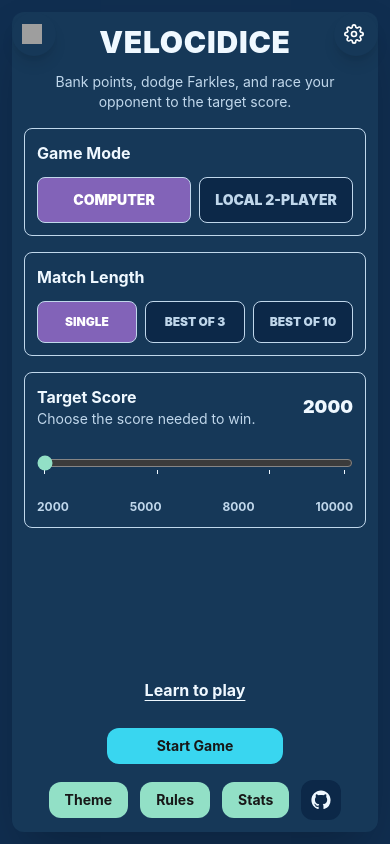
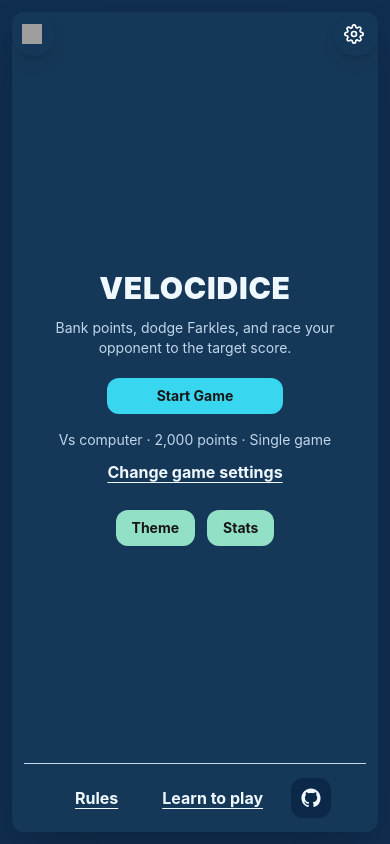
Before and after one commit to maddisanotoole/Velocidice, a React (Vite) app: page / in a window 390 px wide. Built offline with nearby package versions, Linux system fonts and the light colour scheme; grey boxes are pictures that could not be loaded.

Commit message:
Simplify start menu and improve responsive game layout

```diff
--- a/src/components/ScoreItem.tsx
+++ b/src/components/ScoreItem.tsx
@@ -6,6 +6,7 @@ type ScoreItemProps = {
   delta?: number;
   textSize?: TextSizeType;
   active?: boolean;
+  compact?: boolean;
 };
 
 const textSizeClasses = {
@@ -25,12 +26,13 @@ export function ScoreItem({
   delta = 0,
   textSize = TextSize.NORMAL,
   active = false,
+  compact = false,
 }: ScoreItemProps) {
   const sizeClasses = textSizeClasses[textSize];
 
   return (
     <div
-      className={`grid grid-rows-[1.25rem_auto_1.25rem] place-items-center rounded-lg px-2 py-1 transition-colors sm:px-3 sm:py-2 ${
+      className={`grid ${compact ? "grid-rows-2 px-2 py-0.5" : "grid-rows-[1.25rem_auto_1.25rem] px-2 py-1 sm:px-3 sm:py-2"} place-items-center rounded-lg transition-colors ${
         active ? "bg-[var(--highlight)]" : ""
       }`}
     >
@@ -43,14 +45,14 @@ export function ScoreItem({
       </span>
 
       <span
-        className={`${sizeClasses.value} font-black capitalize ${
+        className={`${compact ? "text-base leading-tight" : sizeClasses.value} font-black capitalize ${
           active ? "text-[var(--highlight-ink)]" : "text-[var(--ink)]"
         }`}
       >
         {value}
       </span>
 
-      <span
+      {!compact && <span
         className={`flex min-h-5 items-center text-sm font-black ${
           delta > 0
             ? active
@@ -60,7 +62,7 @@ export function ScoreItem({
         }`}
       >
         +{delta}
-      </span>
+      </span>}
     </div>
   );
 }
--- a/src/components/TurnStatus.tsx
+++ b/src/components/TurnStatus.tsx
@@ -11,7 +11,7 @@ export function TurnStatus({ message, guidance, variant = "default" }: {
       id="turn-action-guidance"
       role="status"
       aria-atomic="true"
-      className="mt-3 min-h-20 w-full rounded-xl border border-[var(--line)] bg-[var(--surface)] px-4 py-3 text-center text-sm text-[var(--ink)]"
+      className="vd-turn-status w-full rounded-xl border border-[var(--line)] bg-[var(--surface)] px-4 text-center text-sm text-[var(--ink)]"
     >
       {message && <span className={cx("mb-1 block font-bold", theme.feedback[variant])}>{message}</span>}
       <span>{guidance}</span>
--- a/src/components/boards/PlayerBoard.tsx
+++ b/src/components/boards/PlayerBoard.tsx
@@ -5,7 +5,6 @@ import {
   type PlayerScores,
 } from "../../types";
 import { Board } from "./Board";
-import { Row } from "../Row";
 import { ScoreItem } from "../ScoreItem";
 
 type PlayerBoardProps = {
@@ -22,25 +21,28 @@ export function PlayerBoard({
 }: PlayerBoardProps) {
   return (
     <Board size={BoardSize.SMALL}>
-      <Row>
+      <div className="grid grid-cols-3 gap-1 sm:gap-2">
         <ScoreItem
+          compact
           label="Target"
           value={targetScore}
           textSize={TextSize.SMALL}
         />
         <ScoreItem
+          compact
           label={playerLabels.player}
           value={playerScores.player}
           textSize={TextSize.SMALL}
           active={currentPlayer === "player"}
         />
         <ScoreItem
+          compact
           label={playerLabels.player2}
           value={playerScores.player2}
           textSize={TextSize.SMALL}
           active={currentPlayer === "player2"}
         />
-      </Row>
+      </div>
     </Board>
   );
 }
--- /dev/null
+++ b/src/components/modals/GameConfigModal.tsx
@@ -0,0 +1,104 @@
+import { useEffect, useRef } from "react";
+import Button from "../buttons/GameButton";
+import { MatchLengthSlider } from "../sliders/MatchLengthSlider";
+import { TargetScoreSlider } from "../sliders/TargetScoreSlider";
+import { playSound } from "../../game/sound";
+import { cx, theme } from "../../theme/classes";
+import type { GameMode, MatchLength } from "../../types";
+
+type GameConfigModalProps = {
+  gameMode: GameMode;
+  matchLength: MatchLength;
+  targetScore: number;
+  onGameModeChange: (mode: GameMode) => void;
+  onMatchLengthChange: (length: MatchLength) => void;
+  onTargetScoreChange: (score: number) => void;
+  onClose: () => void;
+};
+
+export function GameConfigModal({ gameMode, matchLength, targetScore, onGameModeChange, onMatchLengthChange, onTargetScoreChange, onClose }: GameConfigModalProps) {
+  const dialog = useRef<HTMLDialogElement>(null);
+  useEffect(() => {
+    const element = dialog.current;
+    element?.showModal();
+    return () => element?.close();
+  }, []);
+
+  function changeGameMode(mode: GameMode) {
+    if (mode !== gameMode) playSound("select");
+    onGameModeChange(mode);
+  }
+
+  return (
+    <dialog ref={dialog} aria-labelledby="game-config-title" aria-describedby="game-config-description"
+      className={cx(theme.modal.panel, "m-auto max-w-md backdrop:bg-black/70")}
+      onCancel={event => { event.preventDefault(); onClose(); }}
+      onClick={event => {
+        if (event.target !== event.currentTarget) return;
+        const bounds = event.currentTarget.getBoundingClientRect();
+        if (event.clientX < bounds.left || event.clientX > bounds.right || event.clientY < bounds.top || event.clientY > bounds.bottom) onClose();
+      }}
+    >
+      <div className={theme.modal.header}>
+        <div><h2 id="game-config-title" className="text-2xl font-black">Game config</h2>
+          <p id="game-config-description" className={cx("mt-1 text-sm", theme.text.muted)}>Set up your next game. Changes apply immediately.</p></div>
+        <Button onClick={onClose}>Done</Button>
+      </div>
+        <section className={theme.panel.section}>
+          <h2 className="font-bold">Game Mode</h2>
+          <div className="mt-3 grid grid-cols-2 gap-2">
+            <button
+              type="button"
+              aria-pressed={gameMode === "computer"}
+              onClick={() => changeGameMode("computer")}
+              className={cx(
+                theme.option.base,
+                "px-3 py-3 text-sm",
+                gameMode === "computer"
+                  ? theme.option.selected
+                  : theme.option.unselected,
+              )}
+            >
+              Computer
+            </button>
+            <button
+              type="button"
+              aria-pressed={gameMode === "local"}
+              onClick={() => changeGameMode("local")}
+              className={cx(
+                theme.option.base,
+                "px-3 py-3 text-sm",
+                gameMode === "local"
+                  ? theme.option.selected
+                  : theme.option.unselected,
+              )}
+            >
+              Local 2-Player
+            </button>
+          </div>
+        </section>
+        <MatchLengthSlider
+          matchLength={matchLength}
+          onMatchLengthChange={onMatchLengthChange}
+        />
+
+        <section className={theme.panel.section}>
+          <div className="mb-3 flex items-center justify-between gap-3">
+            <div>
+              <h2 className="font-bold">Target Score</h2>
+              <p className={cx("text-sm", theme.text.muted)}>
+                Choose the score needed to win.
+              </p>
+            </div>
+            <span className={cx("text-lg font-black", theme.text.heading)}>
+              {targetScore}
+            </span>
+          </div>
+          <TargetScoreSlider
+            onTargetScoreChange={onTargetScoreChange}
+            targetScore={targetScore}
+          />
+        </section>
+    </dialog>
+  );
+}
--- a/src/components/modals/ThemePicker.tsx
+++ b/src/components/modals/ThemePicker.tsx
@@ -43,18 +43,12 @@ export function ThemePicker({ themeId, onApply, onClose }: {
         <div><h2 id="theme-picker-title" className="text-2xl font-black">Choose your theme</h2><p className={cx("mt-1 text-sm", theme.text.muted)}>A new look for your dice and table.</p></div>
         <button type="button" className="theme-picker-back theme-choice-focus" onClick={onClose}>Back</button>
       </div>
-      <div className="theme-live-preview" data-theme={selected} style={getThemeStyle(selected)} aria-label="Theme preview">
-        <p className="theme-preview-title">{THEMES.find((item) => item.id === selected)?.name}</p>
-        <PreviewDice />
-        <div className="theme-preview-labels" aria-hidden="true"><span>Available</span><span>Selected</span><span>Held</span></div>
-        <div className="theme-preview-actions" aria-hidden="true"><span>Reroll</span><span>Bank points</span></div>
-      </div>
       <div className="theme-options" aria-label="Themes">
         {THEMES.map((item) => <button type="button" key={item.id} className="theme-option theme-choice-focus" aria-pressed={selected === item.id} onClick={() => setSelected(item.id)}>
           <span data-theme={item.id} style={getThemeStyle(item.id)} className="theme-swatch"><PreviewDice /></span>
           <span className="theme-option-caption">
             <span className="theme-option-name">{item.name}</span>
-            <span className="theme-option-state">{selected === item.id ? "✓ Selected" : "Preview"}</span>
+            <span className="theme-option-state">{selected === item.id ? "✓ Selected" : ""}</span>
           </span>
         </button>)}
       </div>
--- a/src/components/screens/GameScreen.tsx
+++ b/src/components/screens/GameScreen.tsx
@@ -38,10 +38,11 @@ export function GameScreen({
   onRulesClose,
 }: GameScreenProps) {
   return (
-    <main className="flex min-h-[calc(100dvh-1.5rem)] w-full max-w-md flex-col items-center sm:min-h-[calc(100dvh-4rem)] sm:max-w-lg">
-      <div className="h-12 w-full shrink-0 sm:h-14" />
+    <main className="vd-game-screen flex h-full min-h-0 w-full max-w-md flex-col items-center sm:max-w-lg">
+      <div className="vd-game-topbar w-full shrink-0" aria-hidden="true" />
 
-      <section className="flex w-full flex-1 flex-col items-center justify-center gap-3 sm:gap-5">
+      <section className="vd-game-middle flex min-h-0 w-full flex-1 overflow-y-auto">
+        <div className="vd-game-content">
         {game.matchLength > 1 && (
           <MatchBoard
             matchLength={game.matchLength}
@@ -79,7 +80,7 @@ export function GameScreen({
           rerollCount={game.hasStartedGame ? game.rerollCount : -1}
           />
         </DiceArea>
-        <div className="w-full pt-4 sm:pt-6" role="group" aria-label="Turn actions" aria-describedby="turn-action-guidance">
+        <div className="vd-game-actions w-full" role="group" aria-label="Turn actions" aria-describedby="turn-action-guidance">
           <Row>
           <Button
             onClick={game.holdDice}
@@ -105,9 +106,10 @@ export function GameScreen({
             variant={gameView.feedbackMessageVariant}
           />
         </div>
+        </div>
       </section>
 
-      <nav className="w-full shrink-0 pb-[env(safe-area-inset-bottom)] pt-3 sm:pt-5">
+      <nav className="vd-game-footer w-full shrink-0">
         <div className="flex items-center justify-between gap-3">
           <RulesButton onClick={onOpenRules} size="small" />
           <div className="flex flex-wrap justify-end gap-3 sm:gap-4">
--- a/src/components/screens/StartMenu.tsx
+++ b/src/components/screens/StartMenu.tsx
@@ -1,8 +1,7 @@
+import { useRef, useState } from "react";
+import { GameConfigModal } from "../modals/GameConfigModal";
 import Button from "../buttons/GameButton";
 import { GITHUB_REPOSITORY_URL } from "../../appConstants";
-import { MatchLengthSlider } from "../sliders/MatchLengthSlider";
-import { RulesButton } from "../buttons/RulesButton";
-import { TargetScoreSlider } from "../sliders/TargetScoreSlider";
 import { playSound } from "../../game/sound";
 import { cx, theme } from "../../theme/classes";
 import type { GameMode, MatchLength } from "../../types";
@@ -36,12 +35,11 @@ export function StartMenu({
   onTargetScoreChange,
   targetScore,
 }: StartMenuProps) {
-  function changeGameMode(nextGameMode: GameMode) {
-    if (nextGameMode !== gameMode) {
-      playSound("select");
-    }
-
-    onGameModeChange(nextGameMode);
+  const [isConfigOpen, setIsConfigOpen] = useState(false);
+  const configButton = useRef<HTMLButtonElement>(null);
+  function closeConfig() {
+    setIsConfigOpen(false);
+    requestAnimationFrame(() => configButton.current?.focus());
   }
 
   function startGame() {
@@ -52,6 +50,8 @@ export function StartMenu({
   return (
     <div className={theme.menu.overlay}>
       <section className={theme.menu.panel}>
+        <div className="vd-menu-content">
+          <div className="vd-menu-stack">
         <div className="text-center">
           <h1 className="text-3xl font-black uppercase tracking-wide sm:text-4xl">
             VelociDice
@@ -62,66 +62,8 @@ export function StartMenu({
             score.
           </p>
         </div>
-        <section className={theme.panel.section}>
-          <h2 className="font-bold">Game Mode</h2>
-          <div className="mt-3 grid grid-cols-2 gap-2">
-            <button
-              type="button"
-              aria-pressed={gameMode === "computer"}
-              onClick={() => changeGameMode("computer")}
-              className={cx(
-                theme.option.base,
-                "px-3 py-3 text-sm",
-                gameMode === "computer"
-                  ? theme.option.selected
-                  : theme.option.unselected,
-              )}
-            >
-              Computer
-            </button>
-            <button
-              type="button"
-              aria-pressed={gameMode === "local"}
-              onClick={() => changeGameMode("local")}
-              className={cx(
-                theme.option.base,
-                "px-3 py-3 text-sm",
-                gameMode === "local"
-                  ? theme.option.selected
-                  : theme.option.unselected,
-              )}
-            >
-              Local 2-Player
-            </button>
-          </div>
-        </section>
-        <MatchLengthSlider
-          matchLength={matchLength}
-          onMatchLengthChange={onMatchLengthChange}
-        />
-
-        <section className={theme.panel.section}>
-          <div className="mb-3 flex items-center justify-between gap-3">
-            <div>
-              <h2 className="font-bold">Target Score</h2>
-              <p className={cx("text-sm", theme.text.muted)}>
-                Choose the score needed to win.
-              </p>
-            </div>
-            <span className={cx("text-lg font-black", theme.text.heading)}>
-              {targetScore}
-            </span>
-          </div>
-          <TargetScoreSlider
-            onTargetScoreChange={onTargetScoreChange}
-            targetScore={targetScore}
-          />
-        </section>
         <div className={theme.menu.footer}>
           {themeSaveFailed && <p role="status" className="mb-3 text-center text-sm">Theme changed for this visit. Your browser could not save the preference.</p>}
-          <div className="mb-4 text-center">
-            <button id="menu-tutorial-button" type="button" className="min-h-11 rounded-lg px-4 py-2 font-bold underline underline-offset-4" onClick={onOpenTutorial}>Learn to play</button>
-          </div>
           <div className="flex justify-center">
             <Button
               onClick={startGame}
@@ -132,12 +74,25 @@ export function StartMenu({
               Start Game
             </Button>
           </div>
+          <div className="mt-4 text-center">
+            <p id="menu-config-summary" className={cx("text-sm", theme.text.muted)}>
+              {gameMode === "computer" ? "Vs computer" : "Local 2-player"} &middot; {targetScore.toLocaleString()} points &middot; {matchLength === 1 ? "Single game" : `Best of ${matchLength}`}
+            </p>
+            <button ref={configButton} type="button" aria-haspopup="dialog" aria-describedby="menu-config-summary" onClick={() => setIsConfigOpen(true)} className="min-h-11 rounded-lg px-4 py-2 font-bold underline underline-offset-4">Change game settings</button>
+          </div>
           <div className="mt-4 flex flex-wrap items-center justify-center gap-3 sm:mt-5 sm:gap-4">
             <button id="menu-theme-button" type="button" onClick={onOpenTheme} className={cx(theme.button.base, theme.button.size.normal, "bg-[var(--theme_button)] text-[var(--theme_button-ink)] theme-choice-focus")}>Theme</button>
-            <RulesButton onClick={onOpenRules} />
             <Button onClick={onOpenStatistics} color="purple">
               Stats
             </Button>
+          </div>
+
+        </div>
+          </div>
+        </div>
+          <nav aria-label="Game help" className="vd-menu-help flex shrink-0 flex-wrap items-center justify-center gap-3 border-t border-[var(--line)] pt-3">
+            <button type="button" className="min-h-11 rounded-lg px-4 py-2 font-bold underline underline-offset-4" onClick={onOpenRules}>Rules</button>
+            <button id="menu-tutorial-button" type="button" className="min-h-11 rounded-lg px-4 py-2 font-bold underline underline-offset-4" onClick={onOpenTutorial}>Learn to play</button>
             <a
               aria-label="Open GitHub repository"
               className={cx(
@@ -159,9 +114,9 @@ export function StartMenu({
                 <path d="M12 .5C5.65.5.5 5.65.5 12c0 5.08 3.29 9.39 7.86 10.91.58.11.79-.25.79-.56v-2.17c-3.2.7-3.87-1.36-3.87-1.36-.52-1.33-1.28-1.68-1.28-1.68-1.05-.72.08-.7.08-.7 1.16.08 1.77 1.19 1.77 1.19 1.03 1.76 2.7 1.25 3.36.96.1-.75.4-1.25.73-1.54-2.55-.29-5.23-1.28-5.23-5.68 0-1.26.45-2.28 1.19-3.09-.12-.29-.52-1.46.11-3.04 0 0 .97-.31 3.17 1.18.92-.26 1.9-.38 2.88-.39.98 0 1.96.13 2.88.39 2.2-1.49 3.17-1.18 3.17-1.18.63 1.58.23 2.75.11 3.04.74.81 1.19 1.83 1.19 3.09 0 4.41-2.69 5.39-5.25 5.67.41.36.78 1.06.78 2.14v3.17c0 .31.21.67.8.56A11.51 11.51 0 0 0 23.5 12C23.5 5.65 18.35.5 12 .5Z" />
               </svg>
             </a>
-          </div>
-        </div>
+          </nav>
       </section>
+      {isConfigOpen && <GameConfigModal gameMode={gameMode} matchLength={matchLength} targetScore={targetScore} onGameModeChange={onGameModeChange} onMatchLengthChange={onMatchLengthChange} onTargetScoreChange={onTargetScoreChange} onClose={closeConfig} />}
     </div>
   );
 }
--- a/src/components/screens/TutorialGame.tsx
+++ b/src/components/screens/TutorialGame.tsx
@@ -19,7 +19,7 @@ export function TutorialGame({ onExit, onStartGame }: { onExit: () => void; onSt
   useEffect(() => { heading.current?.focus(); }, [state.step]);
 
   return (
-    <main className="flex w-full max-w-lg flex-col items-center gap-5 py-3 sm:py-6">
+    <main className="flex min-h-0 w-full max-w-lg flex-1 flex-col items-center gap-5 overflow-y-auto py-3 sm:py-6">
       <header className="flex w-full flex-wrap items-center justify-between gap-3">
         <span className="text-sm font-bold text-[var(--muted)]">Tutorial · Step {lesson.number} of 6</span>
         <div className="flex gap-2">
--- a/src/index.css
+++ b/src/index.css
@@ -46,15 +46,6 @@ button { touch-action: manipulation; }
 .theme-icon-button, .theme-option, .theme-picker-back { transition: filter 160ms ease, border-color 160ms ease; }
 .theme-option { color: var(--ink); }
 .theme-swatch { min-height: 72px; }
-.theme-live-preview { margin-bottom: 20px; padding: 20px 16px; border: 1px solid var(--disabled_text); border-radius: 14px; background: var(--table_surface); color: var(--menu_text); }
-.theme-preview-title { margin-bottom: 16px; text-align: center; font-weight: 800; }
-.theme-live-preview .theme-preview-dice { gap: 24px; }
-.theme-live-preview .theme-preview-die { width: 44px; height: 44px; padding: 7px; gap: 3px; }
-.theme-preview-labels { display: flex; justify-content: center; gap: 12px; margin-top: 10px; font-size: 11px; }
-.theme-preview-labels span { width: 56px; text-align: center; }
-.theme-preview-actions { display: flex; justify-content: center; gap: 10px; margin-top: 18px; }
-.theme-preview-actions span { border-radius: 8px; padding: 8px 16px; background: var(--reroll_button); color: var(--reroll_button-ink); font-size: 12px; font-weight: 800; }
-.theme-preview-actions span + span { background: var(--bank_button); color: var(--bank_button-ink); }
 @media (prefers-reduced-motion: reduce) {
   *, *::before, *::after { animation-duration: .01ms !important; animation-iteration-count: 1 !important; transition-duration: .01ms !important; scroll-behavior: auto !important; }
 }
@@ -85,3 +76,20 @@ button { touch-action: manipulation; }
   .vd-dice-area[data-farkled] .vd-die { transform: none !important; }
   .vd-farkle-card { animation: vd-farkle-fade 180ms ease-out both !important; }
 }
+
+/* Keep navigation outside the scrollable centre of each screen. */
+.vd-menu-panel { padding-top: 52px; padding-bottom: max(12px, env(safe-area-inset-bottom)); }
+.vd-menu-content { display: flex; flex: 1; min-height: 0; overflow-y: auto; padding: 4px; }
+.vd-menu-stack { width: 100%; margin-block: auto; flex-shrink: 0; padding-block: 16px; }
+.vd-menu-help { margin-top: 12px; }
+.vd-game-topbar { height: 48px; }
+.vd-game-middle { overscroll-behavior-y: contain; scrollbar-gutter: stable both-edges; }
+.vd-game-content { display: flex; flex-shrink: 0; flex-direction: column; align-items: center; width: 100%; margin-block: auto; gap: clamp(6px, calc((100dvh - 530px) / 16), 20px); padding-block: 4px; }
+.vd-game-actions { padding-top: clamp(0px, calc((100dvh - 620px) / 8), 16px); }
+.vd-turn-status { margin-top: 8px; min-height: 52px; padding-block: 8px; }
+.vd-game-footer { padding-top: 8px; padding-bottom: env(safe-area-inset-bottom); }
+/* Tighten decoration before asking short viewports to scroll. */
+@media (max-height: 740px) {
+  .vd-game-content .vd-dice-area { padding-block: 4px; }
+  .vd-game-content .vd-turn-status { min-height: 44px; padding-block: 6px; }
+}
--- a/src/theme/classes.ts
+++ b/src/theme/classes.ts
@@ -5,7 +5,7 @@ export function cx(...classes: Array<string | false | null | undefined>) {
 export const theme = {
   app: {
     shell:
-      "vd-shell flex min-h-dvh flex-col items-center justify-start gap-3 bg-[var(--surface-deep)] px-3 py-3 text-[var(--ink)] sm:justify-center sm:gap-8 sm:px-4 sm:py-8",
+      "vd-shell flex h-dvh flex-col items-center gap-3 overflow-hidden bg-[var(--surface-deep)] px-3 py-3 text-[var(--ink)] sm:px-4 sm:py-4",
   },
   button: {
     base: "select-none rounded-xl font-bold transition-colors duration-200 [-webkit-touch-callout:none]",
@@ -44,10 +44,10 @@ export const theme = {
   },
   menu: {
     overlay:
-      "vd-menu fixed inset-0 z-50 flex items-start justify-center overflow-y-auto bg-[var(--surface-deep)] px-3 py-3 text-[var(--ink)] sm:items-center sm:px-4 sm:py-4",
+      "vd-menu fixed inset-0 z-50 flex justify-center overflow-hidden bg-[var(--surface-deep)] px-3 py-3 text-[var(--ink)] sm:px-4 sm:py-4",
     panel:
-      "flex min-h-[calc(100dvh-1.5rem)] w-full max-w-md flex-col overflow-y-auto rounded-xl bg-[var(--surface)] p-3 shadow-2xl sm:max-h-[calc(100dvh-2rem)] sm:min-h-[42rem] sm:p-6",
-    footer: "mt-auto pt-5 sm:pt-6",
+      "vd-menu-panel flex h-full min-h-0 w-full max-w-md flex-col rounded-xl bg-[var(--surface)] p-3 shadow-2xl sm:p-6",
+    footer: "pt-5 sm:pt-6",
   },
   brand: {
     logoTile:
```
